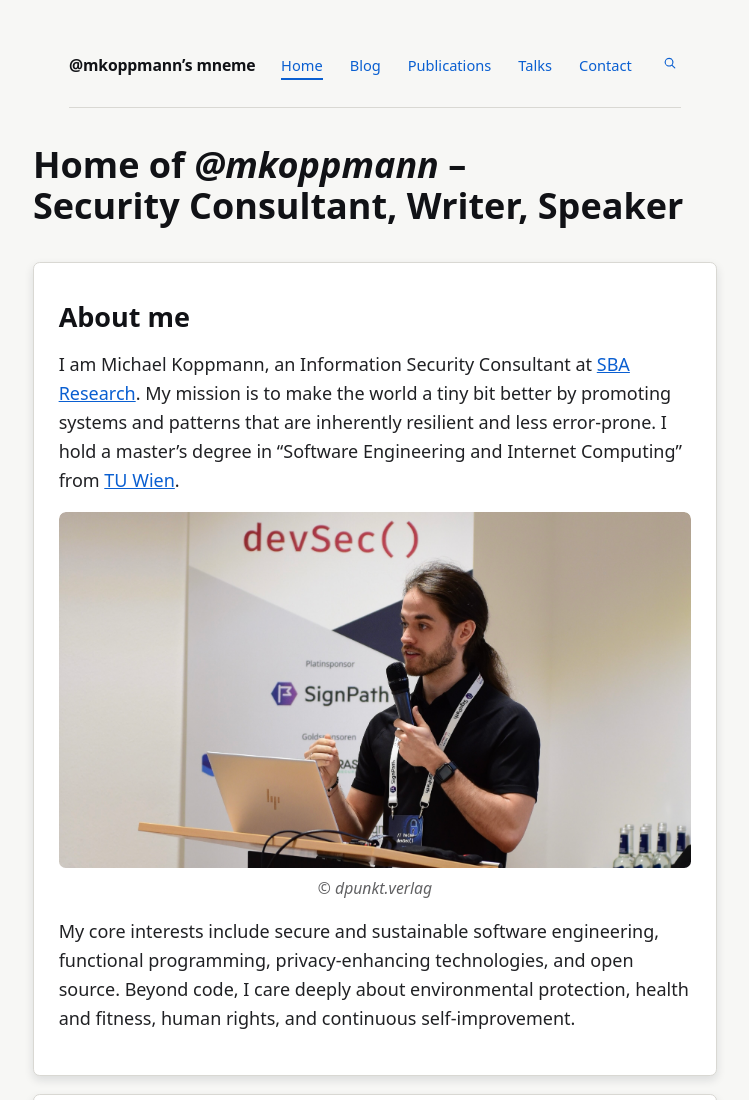
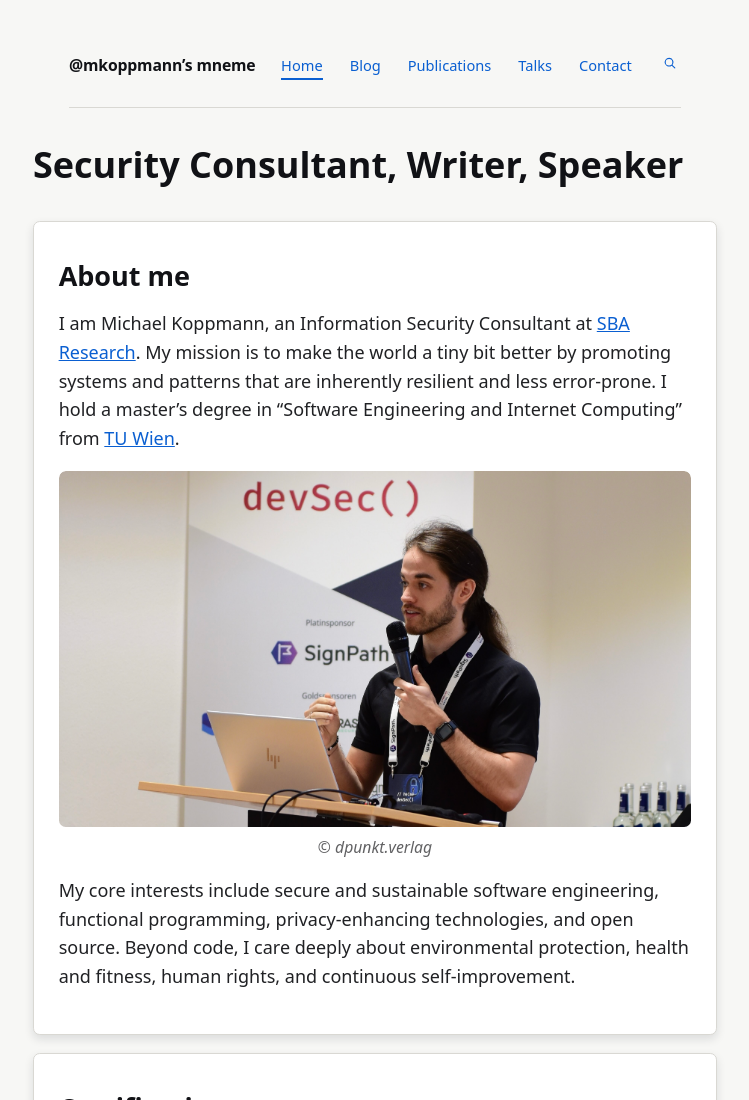
Before and after one commit to mkoppmann/website, an Astro site: page / in a window 1280 px wide. Shown: the top 1100 px of the page, without its empty margins (265-1014 px from the left). Built offline with nearby package versions, Linux system fonts and the light colour scheme; Astro itself is replaced by a stand-in of ours.

Commit message:
Simplify index heading

```diff
--- a/src/pages/index.astro
+++ b/src/pages/index.astro
@@ -54,10 +54,7 @@ const profilePageJsonLd = {
     <JsonLd schema={profilePageJsonLd} />
   </Fragment>
 
-  <h1 slot="pageHeader">
-    Home of <em>@mkoppmann</em> –<br />
-    Security Consultant, Writer, Speaker
-  </h1>
+  <h1 slot="pageHeader">Security Consultant, Writer, Speaker</h1>
 
   <main id="main-content" data-pagefind-body>
     <section id="about-me">
```
